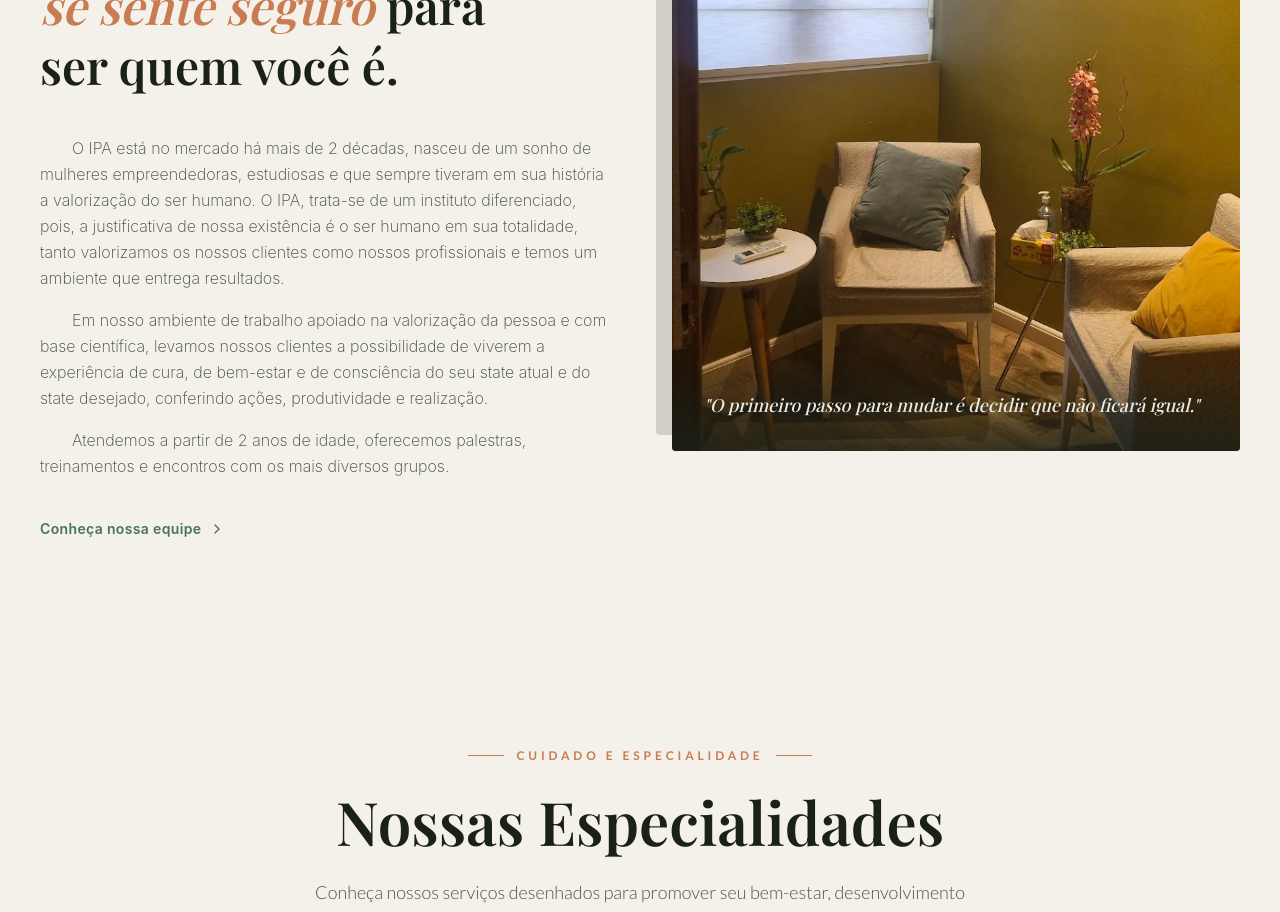
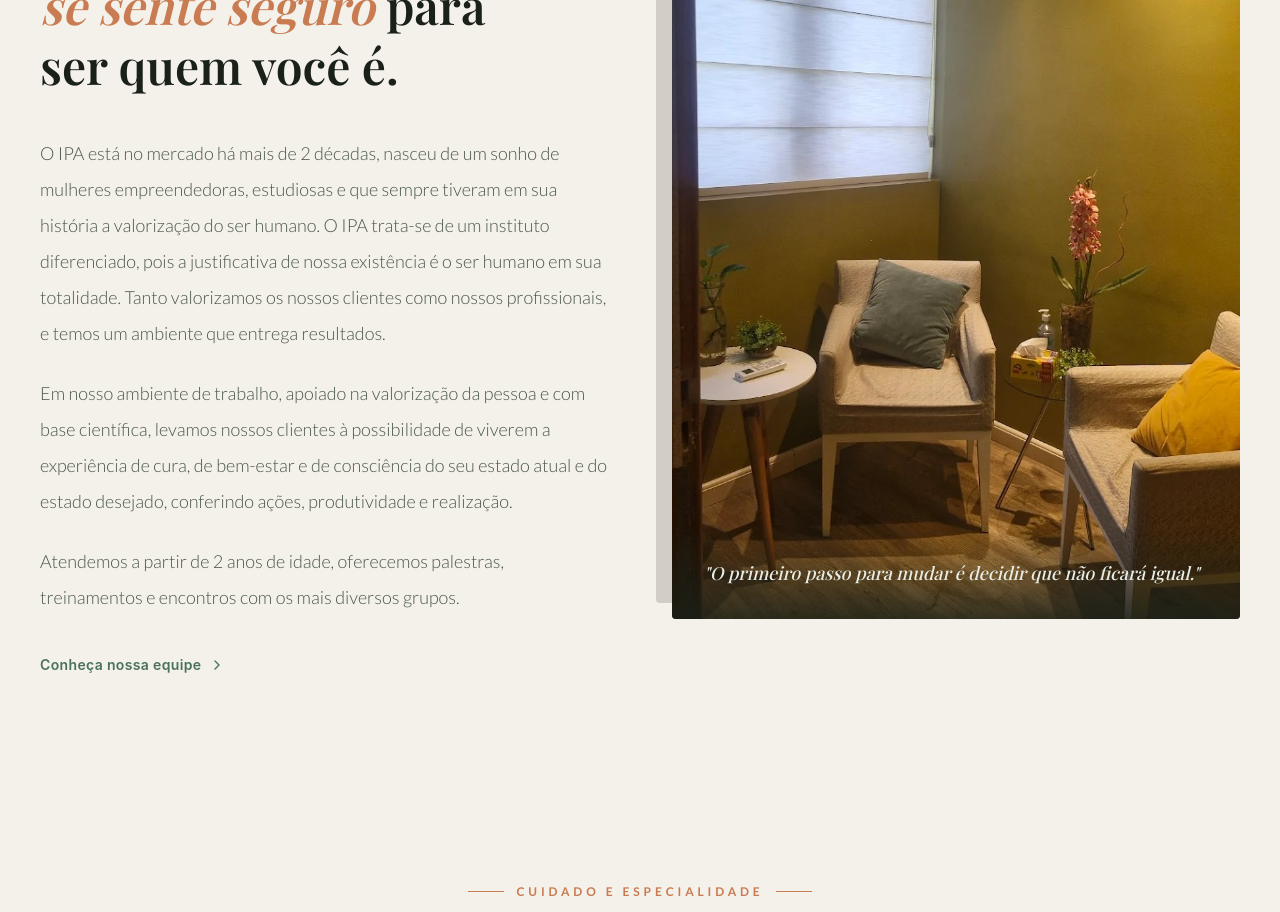
Before and after one commit to JoaoSandovall/IPA_Psicologia, a React (Vite) app: page / in a window 1280 px wide. Shown: the part 1780-2692 px from the top of the page. Built offline with nearby package versions, Linux system fonts and the light colour scheme; a web font is replaced by a local one.

Commit message:
fix: mudando conteudo de texto sobre

```diff
--- a/src/app/sections/Sobre.tsx
+++ b/src/app/sections/Sobre.tsx
@@ -18,17 +18,21 @@ export default function Sobre({ scrollTo }: SobreProps) {
             ser quem você é.
           </SectionTitle>
 
-          <div className="space-y-4 text-base leading-relaxed" style={{ color: "#3A4838", fontWeight: 200 }}>
-            <p className="indent-8">
-              O IPA está no mercado há mais de 2 décadas, nasceu de um sonho de mulheres empreendedoras, estudiosas e que sempre tiveram em sua história a valorização do ser humano. O IPA, trata-se de um instituto diferenciado, pois, a justificativa de nossa existência é o ser humano em sua totalidade, tanto valorizamos os nossos clientes como nossos profissionais e temos um ambiente que entrega resultados.
+          <div
+            className="space-y-6 text-base md:text-lg leading-relaxed md:leading-loose text-justify sm:text-left"
+            style={{ color: "#4A5848", fontFamily: "'Lato', sans-serif", fontWeight: 300 }}
+          >
+            <p>
+              O IPA está no mercado há mais de 2 décadas, nasceu de um sonho de mulheres empreendedoras, estudiosas e que sempre tiveram em sua história a valorização do ser humano. O IPA trata-se de um instituto diferenciado, pois a justificativa de nossa existência é o ser humano em sua totalidade. Tanto valorizamos os nossos clientes como nossos profissionais, e temos um ambiente que entrega resultados.
             </p>
-            <p className="indent-8">
-              Em nosso ambiente de trabalho apoiado na valorização da pessoa e com base científica, levamos nossos clientes a possibilidade de viverem a experiência de cura, de bem-estar e de consciência do seu state atual e do state desejado, conferindo ações, produtividade e realização.
+            <p>
+              Em nosso ambiente de trabalho, apoiado na valorização da pessoa e com base científica, levamos nossos clientes à possibilidade de viverem a experiência de cura, de bem-estar e de consciência do seu estado atual e do estado desejado, conferindo ações, produtividade e realização.
             </p>
-            <p className="indent-8">
+            <p>
               Atendemos a partir de 2 anos de idade, oferecemos palestras, treinamentos e encontros com os mais diversos grupos.
             </p>
           </div>
+
           <button
             onClick={() => scrollTo("#equipe")}
             className="mt-10 inline-flex items-center gap-2 text-sm font-semibold tracking-wide transition-colors duration-200"
@@ -46,7 +50,7 @@ export default function Sobre({ scrollTo }: SobreProps) {
             <img
               src={clinicaPhoto}
               alt="Sala de atendimento do Instituto de Psicologia Aplicada — IPA"
-              className="w-full h-[480px] object-cover object-[center_75%]"
+              className="w-full h-[680px] object-cover object-[center_75%]"
             />
             <div
               className="absolute bottom-0 left-0 right-0 p-8"
```
